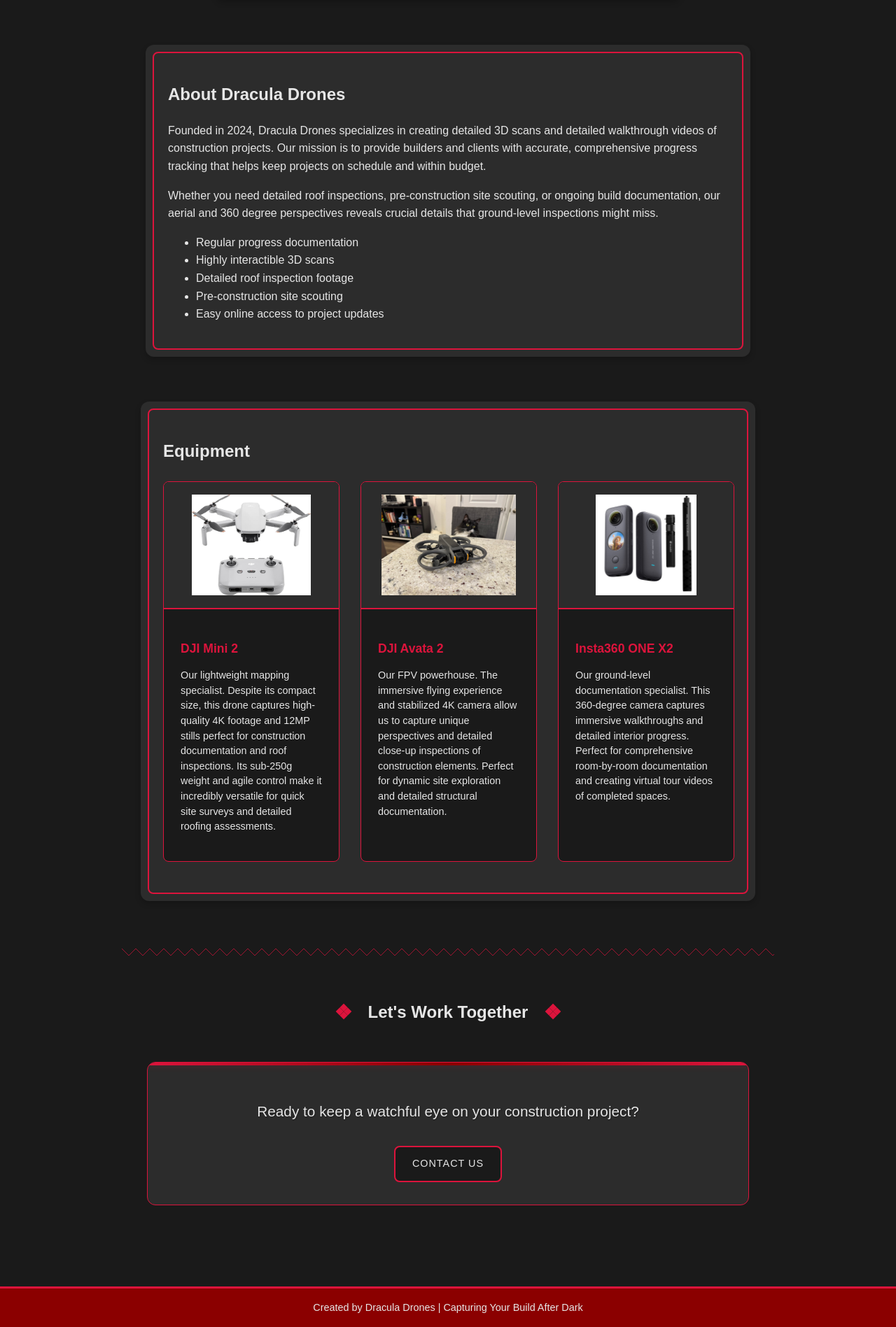
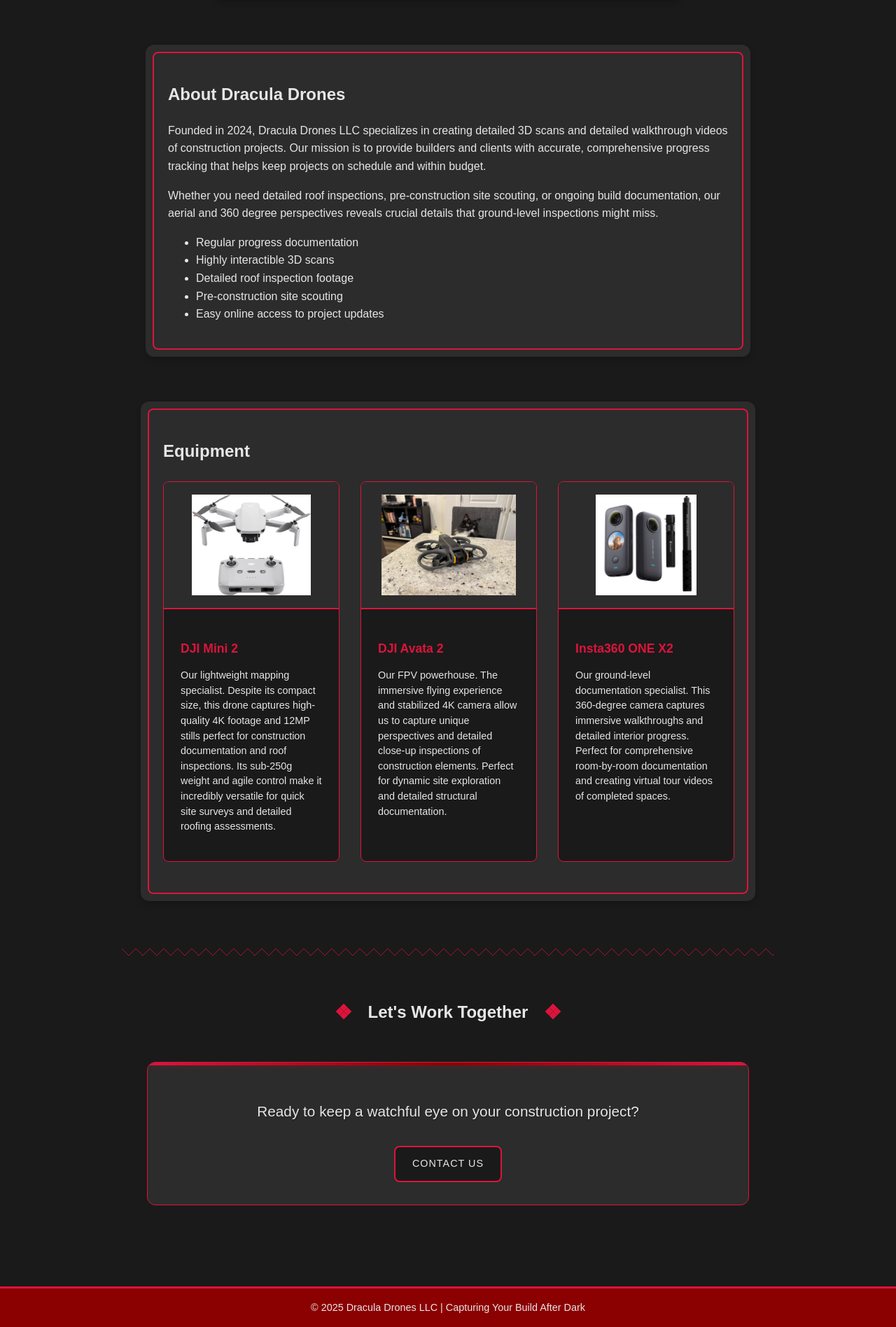
Before and after one commit to StrobeyDev/draculadrones.github.io, a plain HTML site: page index.html in a window 1280 px wide. Shown: the part 1196-3093 px from the top of the page at 70% size. Drawn offline with Linux system fonts and the light colour scheme.

Commit message:
Update with LLC

```diff
--- a/index.html
+++ b/index.html
@@ -56,7 +56,7 @@
                     <!-- Company info card -->
                     <div class="about-card">
                         <h2>About Dracula Drones</h2>
-                        <p>Founded in 2024, Dracula Drones specializes in creating detailed 3D scans and detailed walkthrough videos of construction projects. Our mission is to provide builders and clients with accurate, comprehensive progress tracking that helps keep projects on schedule and within budget.</p>
+                        <p>Founded in 2024, Dracula Drones LLC specializes in creating detailed 3D scans and detailed walkthrough videos of construction projects. Our mission is to provide builders and clients with accurate, comprehensive progress tracking that helps keep projects on schedule and within budget.</p>
                         <p>Whether you need detailed roof inspections, pre-construction site scouting, or ongoing build documentation, our aerial and 360 degree perspectives reveals crucial details that ground-level inspections might miss.</p>
                         <ul class="features-list">
                             <li>Regular progress documentation</li>
@@ -123,7 +123,7 @@
     </main>
 
     <footer>
-        <p>Created by Dracula Drones | Capturing Your Build After Dark</p>
+        <p>© 2025 Dracula Drones LLC | Capturing Your Build After Dark</p>
     </footer>
 </body>
 </html>
```
Also changed, not shown: houses.html (+1 -1 lines).
